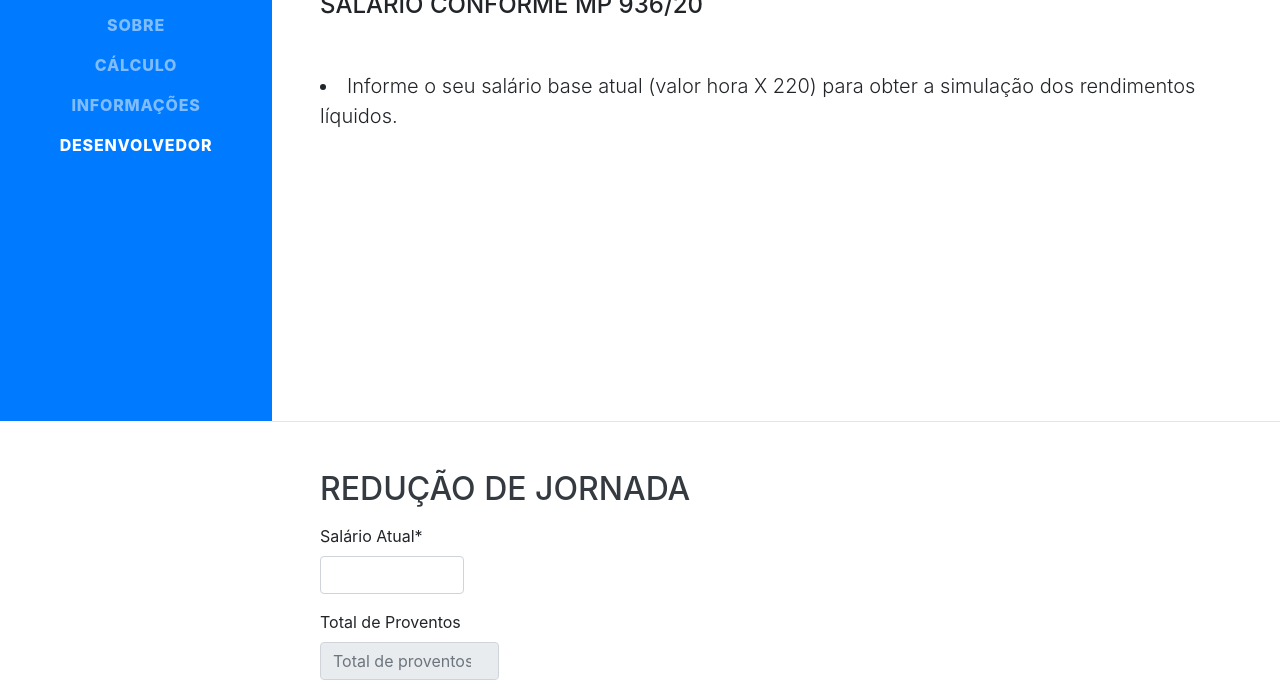
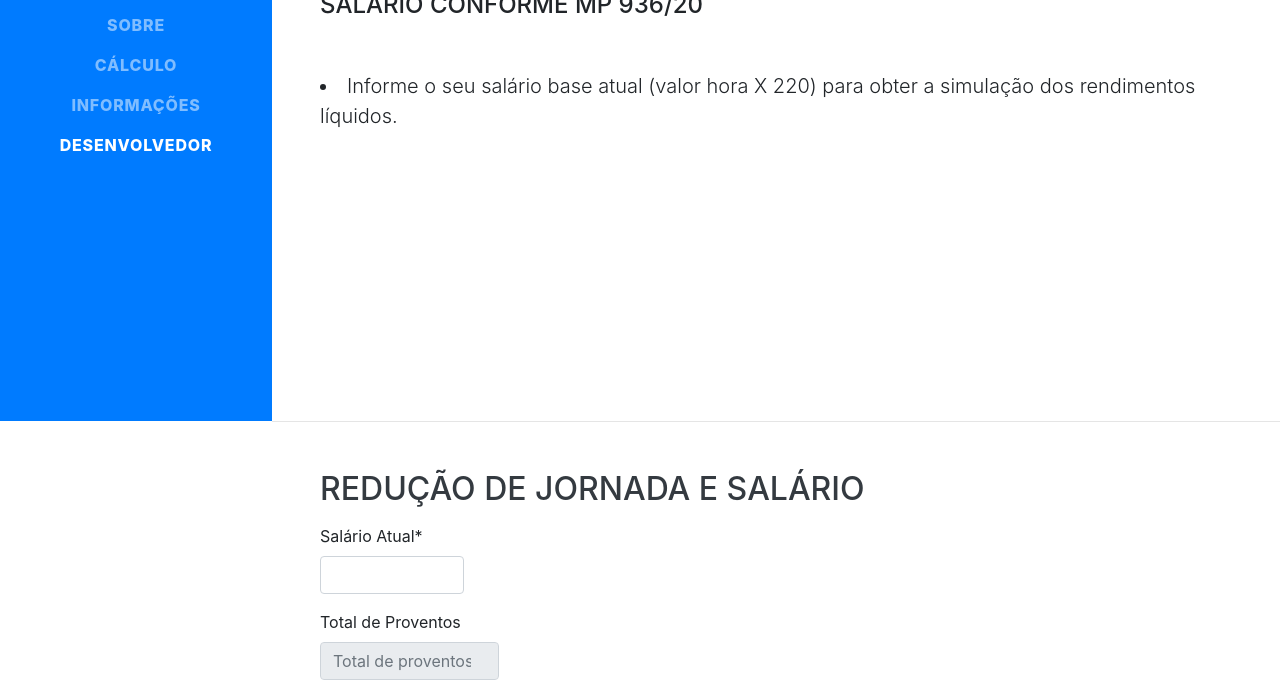
Before and after one commit to MatheusCbrl/MarcoReducao, a website with bundled scripts: page index.html in a window 1280 px wide. Shown: the part 379-1072 px from the top of the page. Built offline with nearby package versions, Linux system fonts and the light colour scheme; a web font is replaced by a local one.

Commit message:
Update index.html

```diff
--- a/index.html
+++ b/index.html
@@ -188,7 +188,7 @@
 
     <section class="resume-section p-3 p-lg-5 d-flex justify-content-center" id="calculo">
       <div class="w-100">
-        <h2 class="mb-3">Redução de  Jornada</h2>
+        <h2 class="mb-3">Redução de  Jornada e Salário</h2>
         <div class="resume-item d-flex flex-column flex-md-row justify-content-between mb-5">
           <form onsubmit="calc();">
           <div class="row">
```
